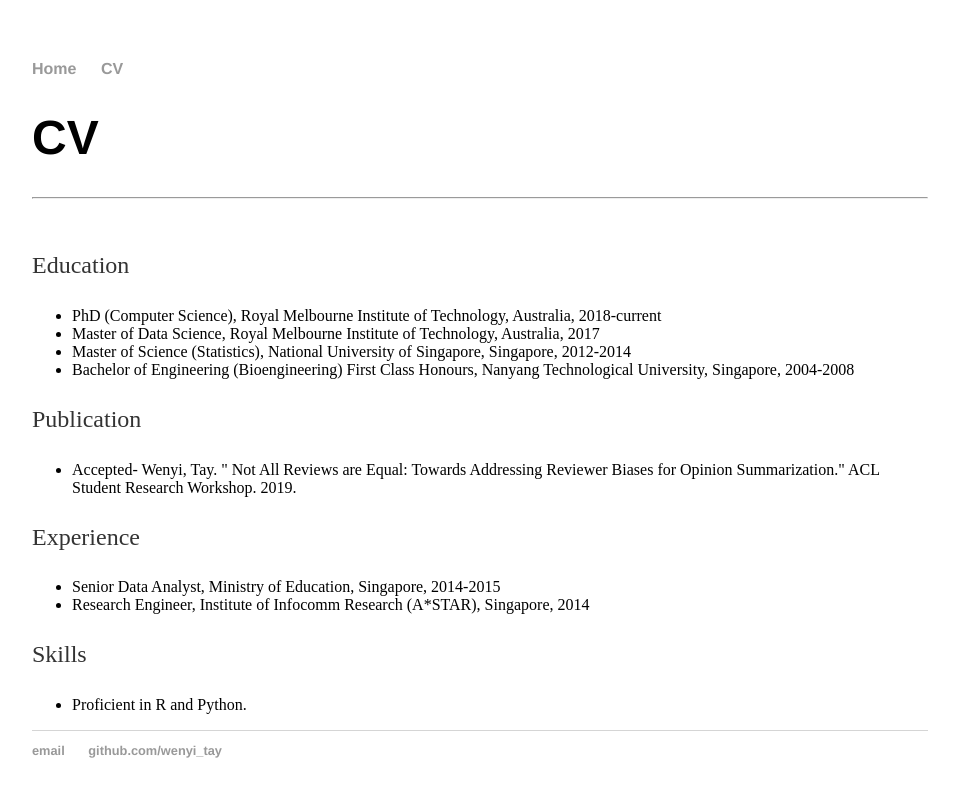
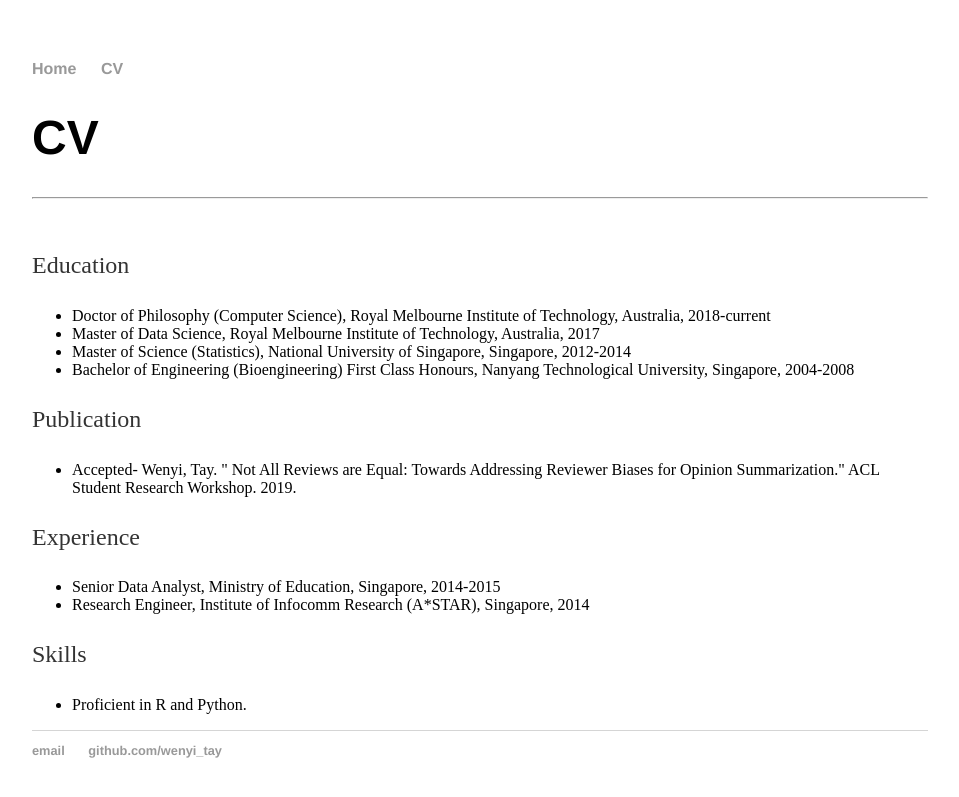
Before and after one commit to wenyi-tay/wenyi-tay.github.io, a Jekyll site: the page built from cv.html, in a window 1280 px wide. Shown: the top 797 px of the page, without its empty margins (160-1119 px from the left). Built offline with Jekyll 4.4.1, drawn with Linux system fonts in a browser that asks for light colours.

Commit message:
update cv.html

```diff
--- a/cv.html
+++ b/cv.html
@@ -7,7 +7,7 @@ layout: default
 
 <p class="head">Education</p>
 <ul>
-    <li>PhD (Computer Science), Royal Melbourne Institute of Technology, Australia, 2018-current</li>
+    <li>Doctor of Philosophy (Computer Science), Royal Melbourne Institute of Technology, Australia, 2018-current</li>
     <li>Master of Data Science, Royal Melbourne Institute of Technology, Australia, 2017</li>
     <li>Master of Science (Statistics), National University of Singapore, Singapore, 2012-2014</li>
     <li>Bachelor of Engineering (Bioengineering) First Class Honours, Nanyang Technological University, Singapore, 2004-2008</li>
```
